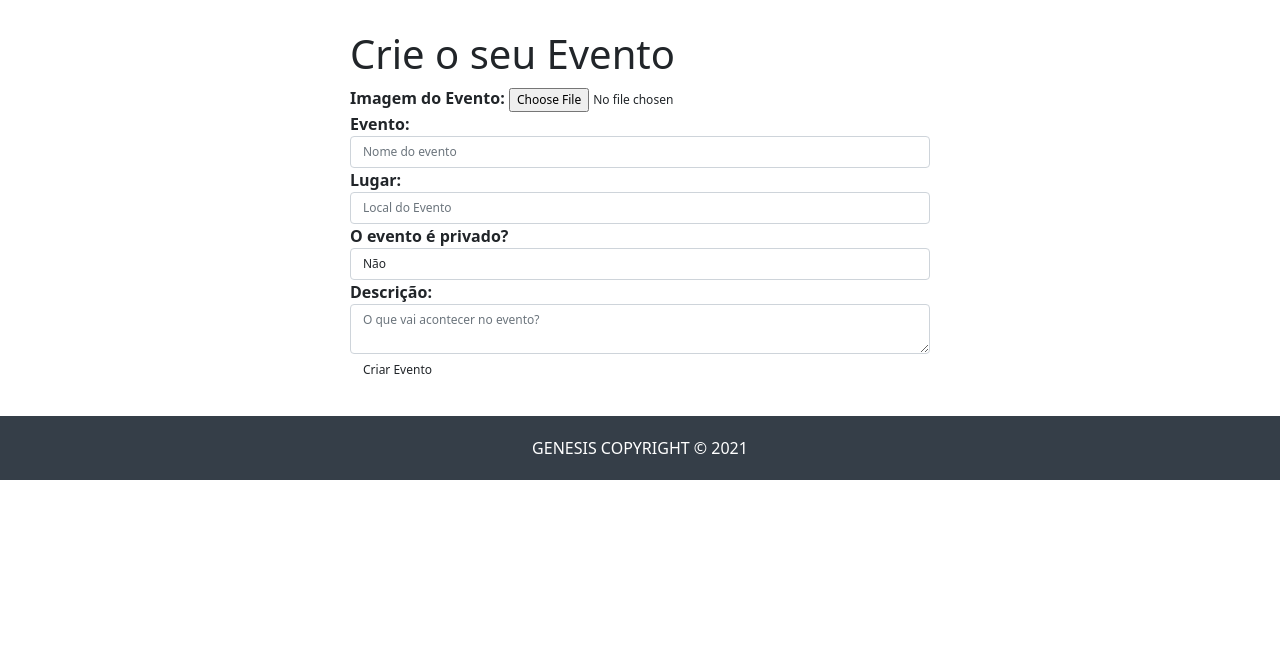
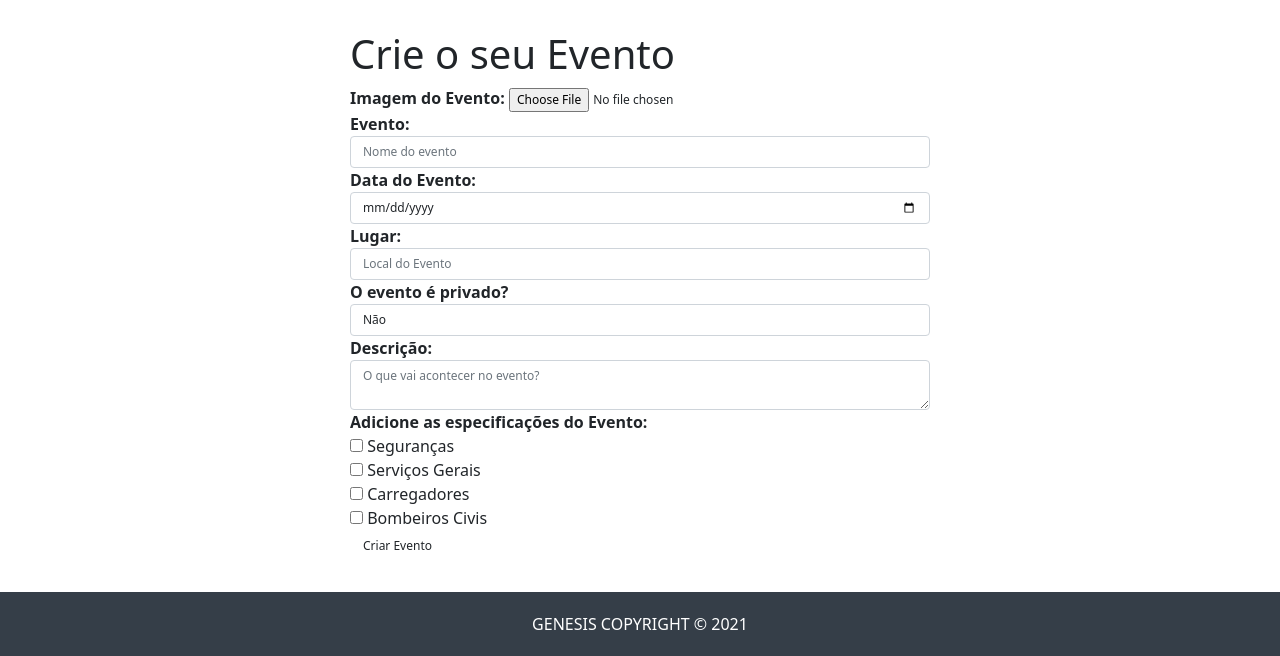
Before and after one commit to joninhasmcz/laravelCurso, a Laravel app: page /event/create in a window 1280 px wide. Shown: the part 236-892 px from the top of the page. Before the commit the page ends 800 px from the top, so only its background shows below. Run offline with Laravel 8, Linux system fonts and the light colour scheme.

Commit message:
add date and search events

```diff
--- a/cursoLaravel/app/Http/Controllers/EventController.php
+++ b/cursoLaravel/app/Http/Controllers/EventController.php
@@ -9,11 +9,24 @@ class EventController extends Controller
 {
     public function index()
     {
-        $events = Event::all();
 
-        return view('welcome', ['events' => $events]);
+        $search = request('search');
+
+        if($search) {
+
+            $events = Event::where([
+                ['title', 'like', '%'.$search.'%']
+            ])->get();
+
+        } else {
+            $events = Event::all();
+        }
+
+        return view('welcome',['events' => $events, 'search' => $search]);
 
     }
+
+
 
     public function create()
     {
@@ -22,12 +35,14 @@ class EventController extends Controller
 
     public function store(Request $request)
     {
+        // AINDA PRECISA COLOCAR UMA VERIFICAÇÂO PARA SALVAR NO BANCO COM AVISO DE CAMPOS VAZIOS
         $event = new Event;
 
         $event->title = $request->title;
         $event->description = $request->description;
         $event->place = $request->place;
         $event->private = $request->private;
+        $event->items = $request->items;
 
         // img upload
 
@@ -43,6 +58,10 @@ class EventController extends Controller
 
             $event->image = $imageName;
 
+            $event->items = $request->items;
+
+            $event->date = $request->date;
+
         }
 
         $event->save();
--- a/cursoLaravel/app/Models/Event.php
+++ b/cursoLaravel/app/Models/Event.php
@@ -8,4 +8,7 @@ use Illuminate\Database\Eloquent\Model;
 class Event extends Model
 {
     use HasFactory;
+
+    protected $casts = [ 'items' => 'array'];
+    protected $dates = ['date'];
 }
--- a/cursoLaravel/public/css/style.css
+++ b/cursoLaravel/public/css/style.css
@@ -1,3 +1,4 @@
+
 
   /* navbar */
   #navbar img {
@@ -142,6 +143,15 @@
   margin: 20px 0;
 }
 
+#items-list {
+  list-style: none;
+  padding-left: 0;
+}
+
+#items-list li {
+  display: flex;
+}
+
   /* footer */
   footer {
     text-align: center;
--- a/cursoLaravel/resources/views/events/create.blade.php
+++ b/cursoLaravel/resources/views/events/create.blade.php
@@ -17,6 +17,10 @@
                 <input type="text" class="form-control" id="title" name="title" placeholder="Nome do evento">
             </div>
             <div class="form-group">
+                <label for="title">Data do Evento:</label>
+                <input type="date" class="form-control" id="date" name="date">
+            </div>
+            <div class="form-group">
                 <label for="title">Lugar:</label>
                 <input type="text" class="form-control" id="place" name="place" placeholder="Local do Evento">
             </div>
@@ -31,6 +35,22 @@
                 <label for="title">Descrição:</label>
                 <textarea name="description" id="description" class="form-control" placeholder="O que vai acontecer no evento?"></textarea>
             </div>
+            <div class="form-group">
+                <label for="title">Adicione as especificações do Evento:</label>
+                <div class="form-group">
+                    <input type="checkbox" name="items[]" value="Segurancas"> Seguranças
+                </div>
+                <div class="form-group">
+                    <input type="checkbox" name="items[]" value="Servicos Gerais"> Serviços Gerais
+                </div>
+                <div class="form-group">
+                    <input type="checkbox" name="items[]" value="Carregadores"> Carregadores
+                </div>
+                <div class="form-group">
+                    <input type="checkbox" name="items[]" value=" Bombeiros Civis"> Bombeiros Civis
+                </div>
+
+            </div>
             <input type="submit" value="Criar Evento" class="btn btm-primary">
         </form>
     </div>
```
Also changed, not shown: cursoLaravel/resources/views/events/show.blade.php (+8 -2 lines), cursoLaravel/resources/views/welcome.blade.php (+13 -5 lines), cursoLaravel/database/migrations/2021_09_24_130544_add_items_to_events_table.php (added), cursoLaravel/database/migrations/2021_09_24_143919_add_date_to_events_table.php (added), cursoLaravel/public/img/events/1ee342fe61bbae1ce7018a342b80d50d.jpg (added), cursoLaravel/public/img/events/27b382b23c3175718e71749e0d7b51b8.jpg (added), cursoLaravel/public/img/events/2b6308e78f9584b2a46b31663a352292.jpg (added), cursoLaravel/public/img/events/500c1894978af871e2d2c3de19ef938b.jpg (added), cursoLaravel/public/img/events/6a2aa5673df3b13138ae913f5a696dd0.jpg (added), cursoLaravel/public/img/events/79852a661e9b3c7c5e9aecc160c7a737.jpg (added), cursoLaravel/public/img/events/c497bf22616b724983dbca0c5250bc09.jpg (added), cursoLaravel/public/img/events/f0ccc432fcfccde57798d91fdb449816.jpg (added).
